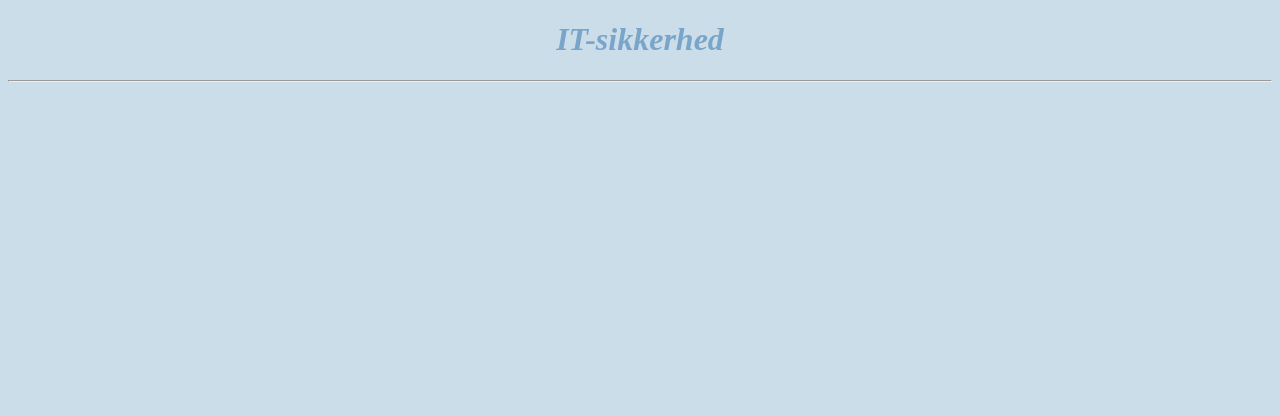
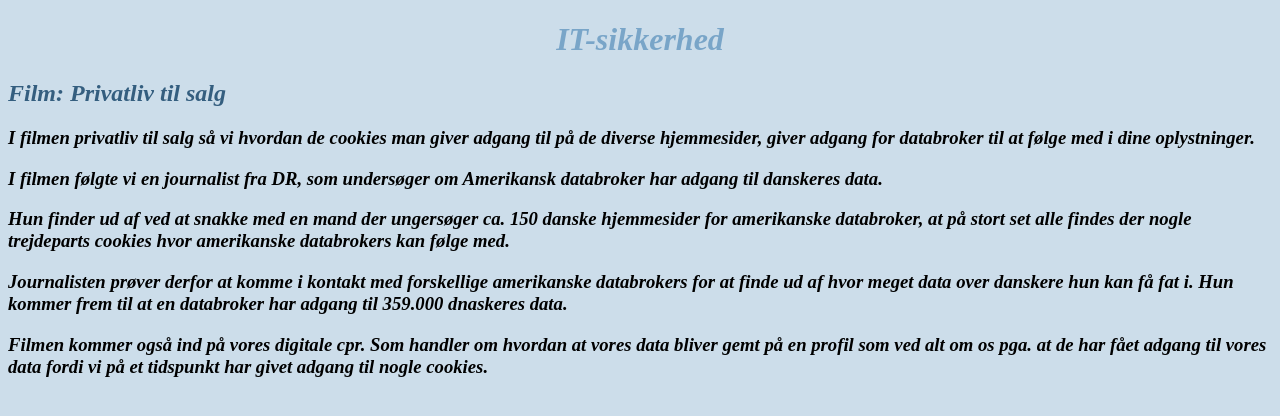
Before and after one commit to filippaR/portfolie, a plain HTML site: page side3.html in a window 1280 px wide. Drawn offline with Linux system fonts and the light colour scheme.

Commit message:
Add files via upload

```diff
--- a/side3.html
+++ b/side3.html
@@ -10,7 +10,15 @@
 <DIV STYLE="text-align:center">
 
 <h1>IT-sikkerhed</h1>
-    <hr></hr>
+
+<DIV STYLE="text-align:left">
+
+<h2>Film: Privatliv til salg</h2>
+<h3>I filmen privatliv til salg så vi hvordan de cookies man giver adgang til på de diverse hjemmesider, giver adgang for databroker til at følge med i dine oplystninger.</h3>
+<h3>I filmen følgte vi en journalist fra DR, som undersøger om Amerikansk databroker har adgang til danskeres data.</h3>
+<h3>Hun finder ud af ved at snakke med en mand der ungersøger ca. 150 danske hjemmesider for amerikanske databroker, at på stort set alle findes der nogle trejdeparts cookies hvor amerikanske databrokers kan følge med. </h3>
+<h3>Journalisten prøver derfor at komme i kontakt med forskellige amerikanske databrokers for at finde ud af hvor meget data over danskere hun kan få fat i. Hun kommer frem til at en databroker har adgang til 359.000 dnaskeres data.</h3>
+<h3>Filmen kommer også ind på vores digitale cpr. Som handler om hvordan at vores data bliver gemt på en profil som ved alt om os pga. at de har fået adgang til vores data fordi vi på et tidspunkt har givet adgang til nogle cookies. </h3>
 
     </body>
 </html>
```
